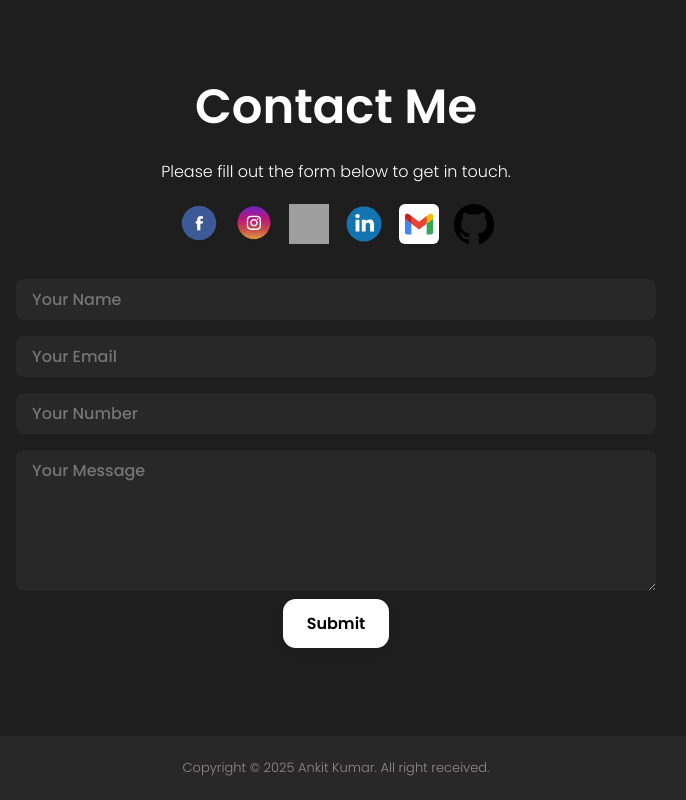
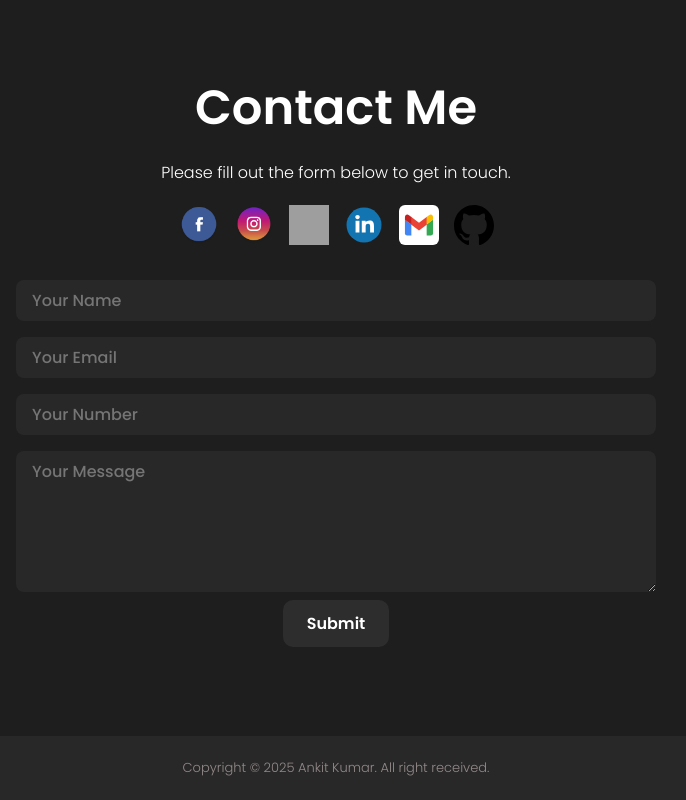
Before and after one commit to Ankit1141192/ReactPortfolio, a React (Create React App) app in the folder portfolio/: page / in a window 1280 px wide. Shown: the part 2996-3796 px from the top of the page, without its empty margins (304-990 px from the left). Built offline with nearby package versions, Linux system fonts and the light colour scheme; grey boxes are pictures that could not be loaded.

Commit message:
contact.css

```diff
--- a/portfolio/src/components/Contact/contact.css
+++ b/portfolio/src/components/Contact/contact.css
@@ -82,7 +82,7 @@
     border-radius: 0.5rem;
     background: rgb(40, 40, 40);
 }
-.btn1 {
+/* .btn1 {
    background: white;
     color: black;
   padding: 0.75rem 1.5rem;
@@ -104,7 +104,58 @@
 .btn1:active {
   transform: translateY(0);
   box-shadow: 0 2px 4px rgba(0, 0, 0, 0.1);
-}
+} */
+.btn1 {
+      background-color: #2d2d2d;
+      color: white;
+      padding: 0.7rem 1.5rem;
+      font-size: 1rem;
+      font-weight: 600;
+      border: none;
+      border-radius: 10px;
+      cursor: pointer;
+      transition: background-color 0.3s ease, box-shadow 0.2s ease;
+    }
+
+    .btn1:hover {
+      background-color: #3c3c3c;
+      box-shadow: 0 2px 8px rgba(255, 255, 255, 0.05);
+    }
+
+    .btn1:focus {
+      outline: none;
+      box-shadow: 0 0 0 3px rgba(255, 255, 255, 0.1);
+    }
+/* .btn-3d-gradient {
+      background: linear-gradient(to right, #4f46e5, #4338ca);
+      background-size: 200% auto;
+      color: white;
+      border: none;
+      padding: 1rem 2.5rem;
+      font-size: 1.1rem;
+      font-weight: 600;
+      border-radius: 12px;
+      box-shadow: 0 6px 0 #3730a3;
+      cursor: pointer;
+      transition: transform 0.2s ease, box-shadow 0.2s ease, background-position 0.5s ease;
+      position: relative;
+    }
+
+    .btn-3d-gradient:hover {
+      background-position: right center;
+      transform: translateY(-3px);
+      box-shadow: 0 8px 0 #3730a3;
+    }
+
+    .btn-3d-gradient:active {
+      transform: translateY(4px);
+      box-shadow: 0 2px 0 #3730a3;
+    }
+
+    .btn-3d-gradient:focus {
+      outline: none;
+      box-shadow: 0 0 0 4px rgba(99, 102, 241, 0.4);
+    } */
 
 
 .links {
```
